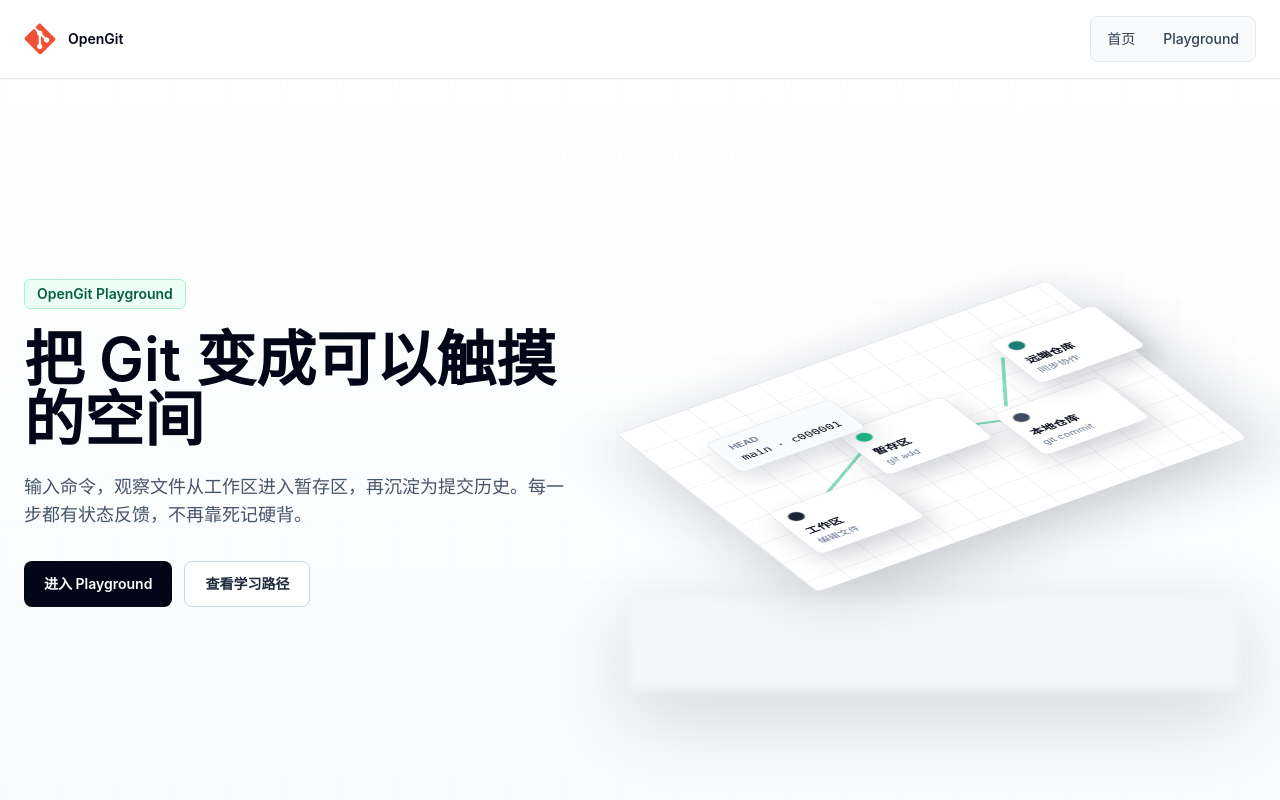
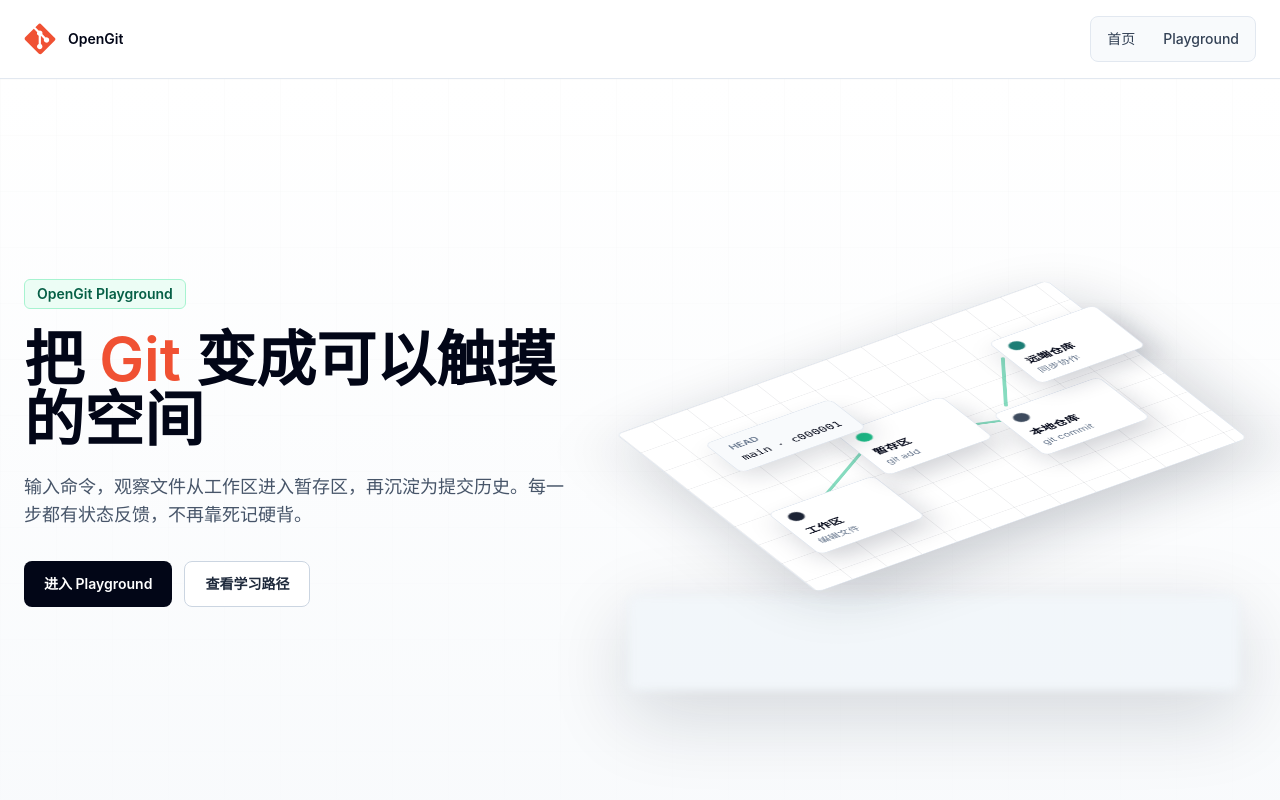
Before and after one commit to Antonio-bamao/OpenGit, a Next.js app: page / in a window 1280 px wide. Shown: the top 800 px of the page. Built offline with nearby package versions, Linux system fonts and the light colour scheme.

Commit message:
style: accent hero git text

```diff
--- a/src/components/home/ThreeDGitIntro.tsx
+++ b/src/components/home/ThreeDGitIntro.tsx
@@ -19,7 +19,7 @@ export function ThreeDGitIntro() {
             OpenGit Playground
           </p>
           <h1 className="mt-5 text-4xl font-semibold leading-tight text-slate-950 md:text-6xl">
-            把 Git 变成可以触摸的空间
+            把 <span className="text-[#F05133]">Git</span> 变成可以触摸的空间
           </h1>
           <p className="mt-6 max-w-xl text-base leading-8 text-slate-600 md:text-lg">
             输入命令，观察文件从工作区进入暂存区，再沉淀为提交历史。每一步都有状态反馈，不再靠死记硬背。
```
